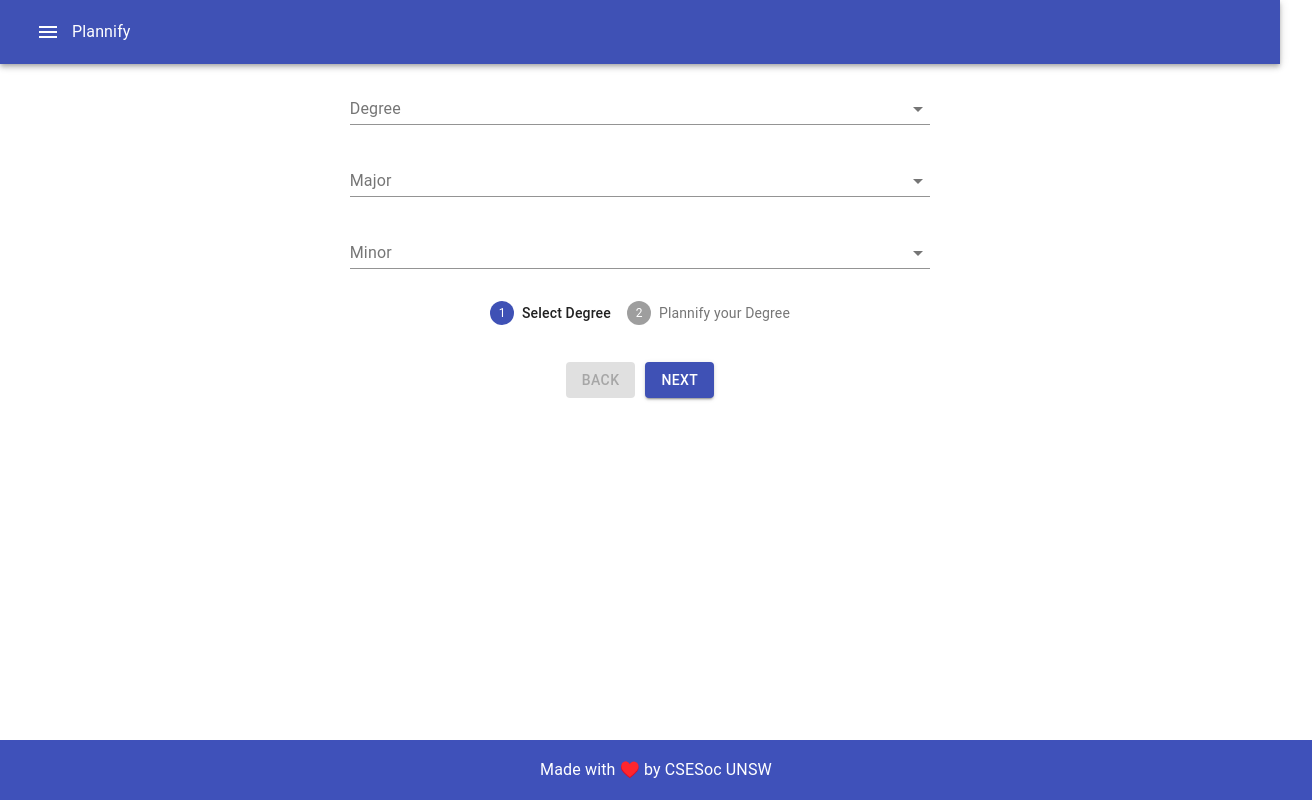
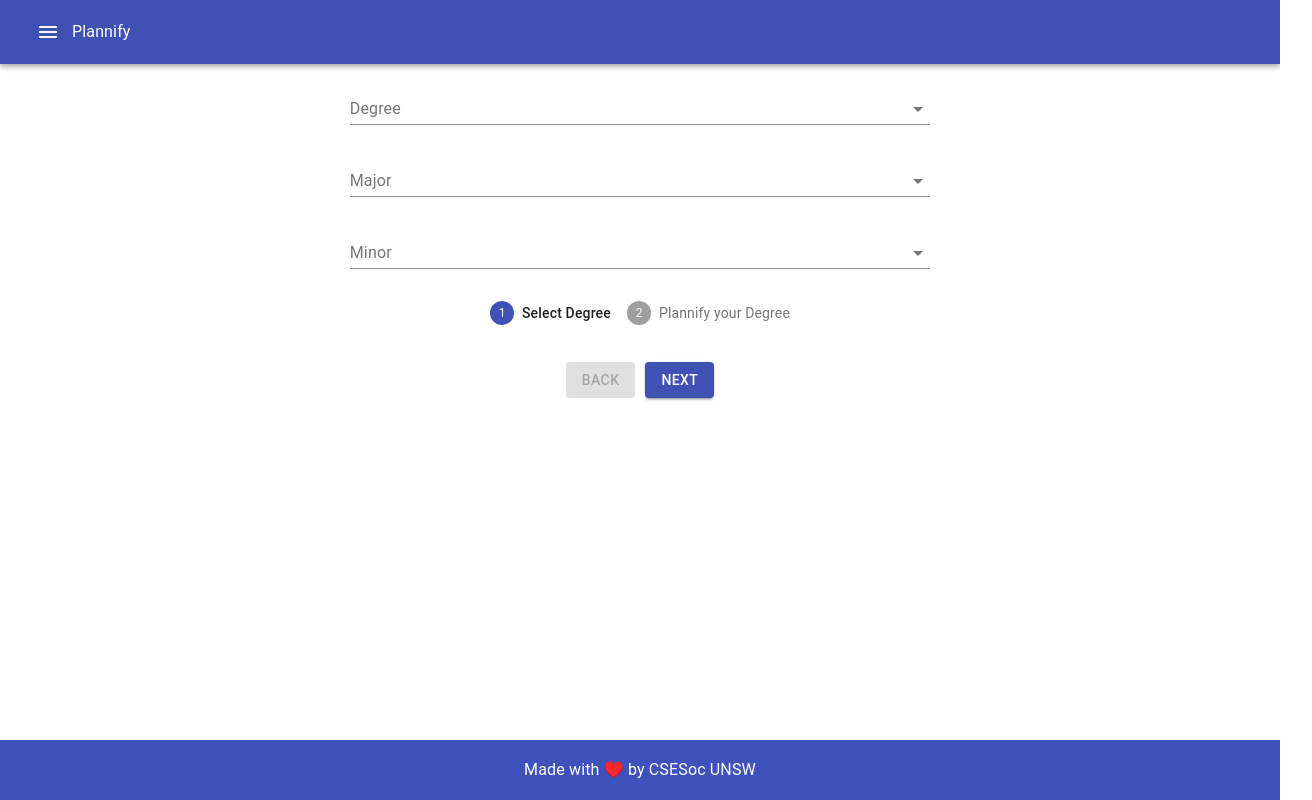
Before and after one commit to csesoc/degree-planner, a React (Create React App) app in the folder client/: page / in a window 1280 px wide. Shown: the whole page, 1312 px wide, since content can reach past the window. Built offline with nearby package versions, Linux system fonts and the light colour scheme.

Commit message:
resolve minor footer width issue causing the whole page extending right

```diff
--- a/client/src/components/common/Footer.js
+++ b/client/src/components/common/Footer.js
@@ -17,7 +17,7 @@ const useStyles = makeStyles(theme => ({
         // this is the real footer
         backgroundColor: '#3F51BA',
         color: COLORS.WHITE,
-        padding: '1em',
+        padding: '1em 0',
         overflow: 'hidden',
         width: '100%',
         bottom: 0,
@@ -27,7 +27,7 @@ const useStyles = makeStyles(theme => ({
         // this occupies place after all contents so that real
         // footer does not hide any contents
         visibility: 'hidden',
-        padding: '1em',
+        padding: '1em 0',
         width: '100%',
         position: 'absolute'
     },
@@ -118,6 +118,6 @@ const Footer = () => {
             </div>
         </>
     );
-}
+};
 
 export default Footer;
```
